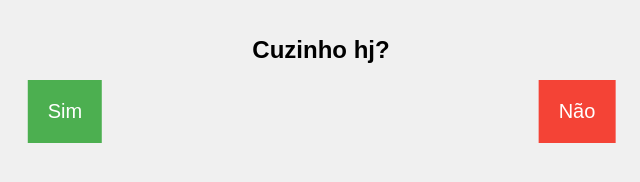
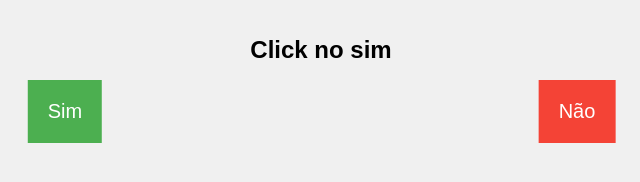
Before and after one commit to AlecxandroX/Click, a plain HTML site: page index.html in a window 1280 px wide. Shown: the full height of the page, 319-959 px from the left. Drawn offline with Linux system fonts and the light colour scheme.

Commit message:
index.html

```diff
--- a/index.html
+++ b/index.html
@@ -38,7 +38,7 @@
     </style>
 </head>
 <body>
-    <h1>Cuzinho hj?</h1>
+    <h1>Click no sim</h1>
     <button id="sim">Sim</button>
     <button id="nao">Não</button>
 
```
